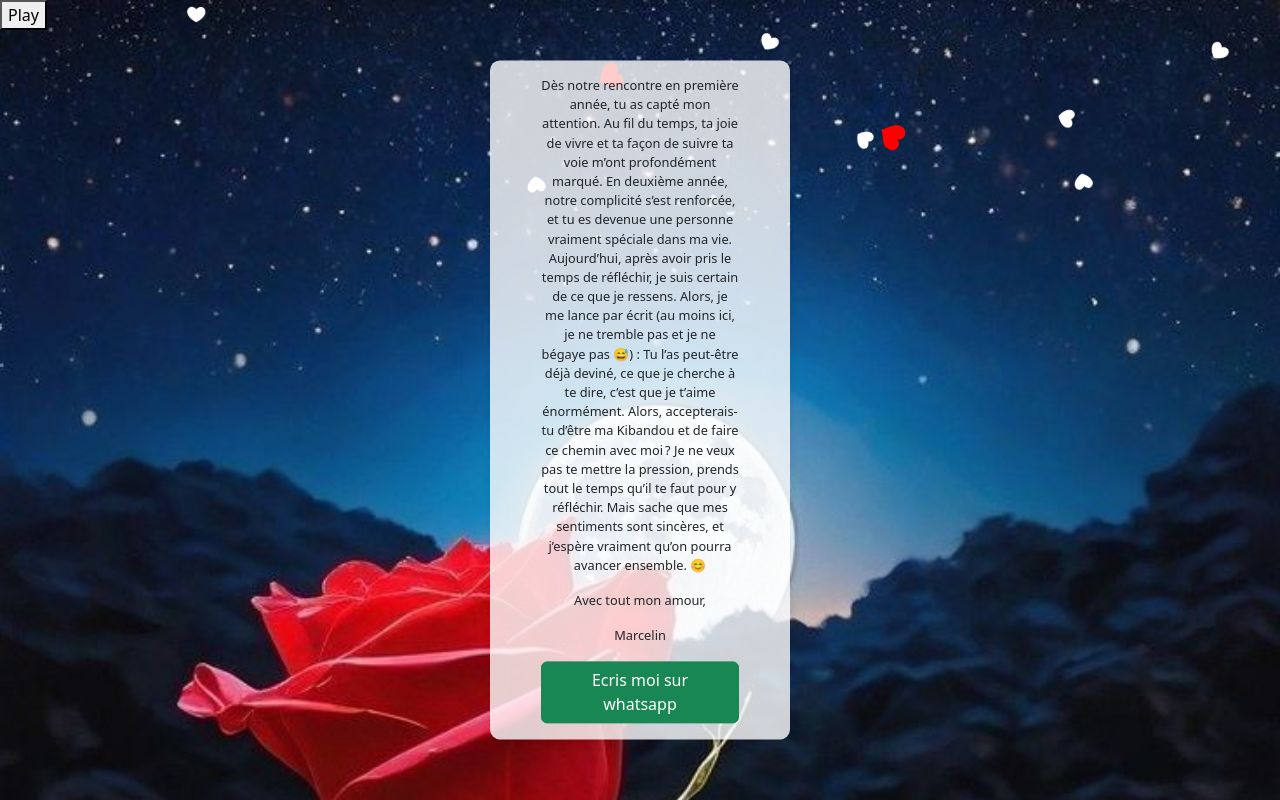
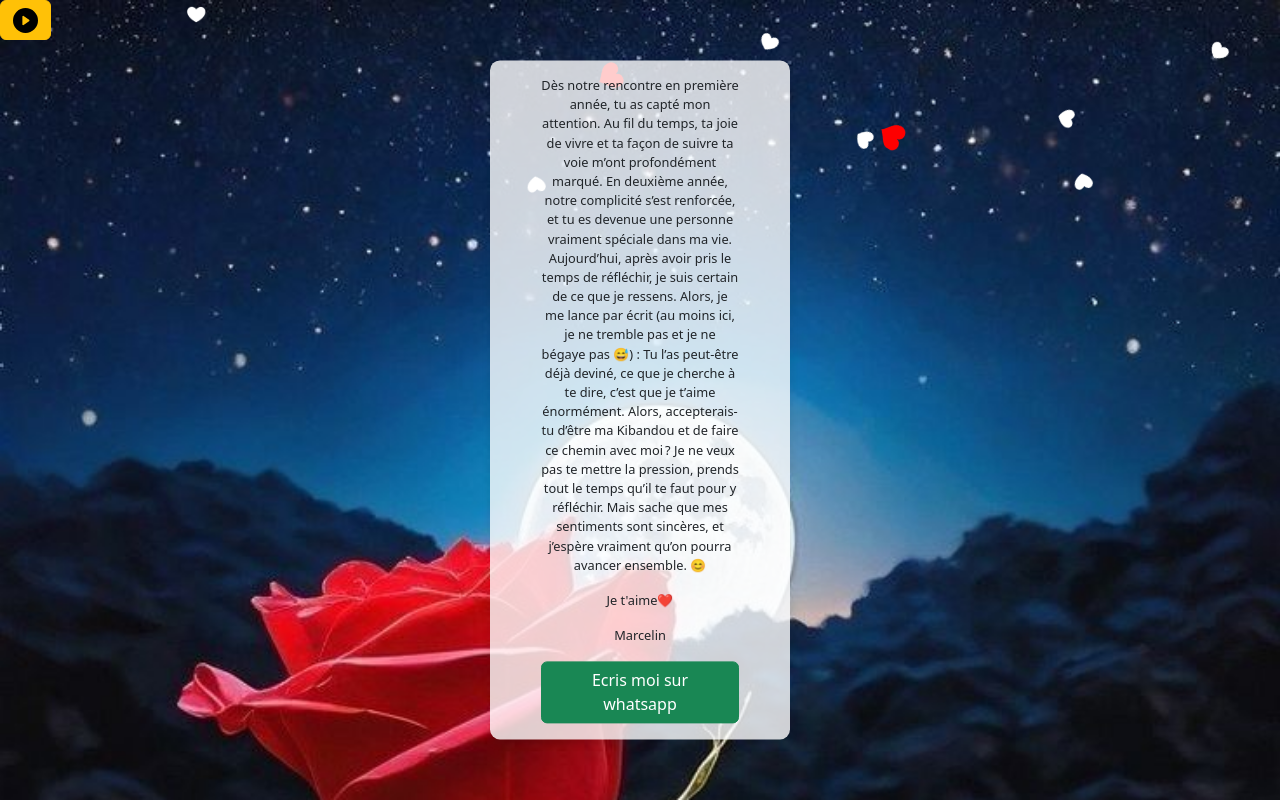
Before and after one commit to Marcelin283/kibandou, a plain HTML site: page demande.html in a window 1280 px wide. Drawn offline with nearby package versions, Linux system fonts and the light colour scheme.

Commit message:
Declaration steph v2

```diff
--- a/demande.html
+++ b/demande.html
@@ -17,14 +17,14 @@
             <span>Tu l’as peut-être déjà deviné, ce que je cherche à te dire, c’est que je t’aime énormément. Alors, accepterais-tu d’être ma Kibandou et de faire ce chemin avec moi ?</span>
             Je ne veux pas te mettre la pression, prends tout le temps qu’il te faut pour y réfléchir. Mais sache que mes sentiments sont sincères, et j’espère vraiment qu’on pourra avancer ensemble. 😊
         </p>
-        <p>Avec tout mon amour,</p>
+        <p>Je t'aime❤️</p>
         <p>Marcelin</p>
 
     <a href="https://wa.me/22897100175" class="btn btn-success">Ecris moi sur whatsapp</a>
     </div>
 
     <div id="music-controls">
-        <button id="play-pause">Play</button>
+        <button id="play-pause" class="btn btn-warning"> <img src="play-circle-fill.svg" alt="" style="height: 25px;;"></button>
     </div>
     <audio id="background-music" loop>
         <source src="romantic_violin.mp3" type="audio/mpeg">
```
Also changed, not shown: play-circle-fill.svg (added).
